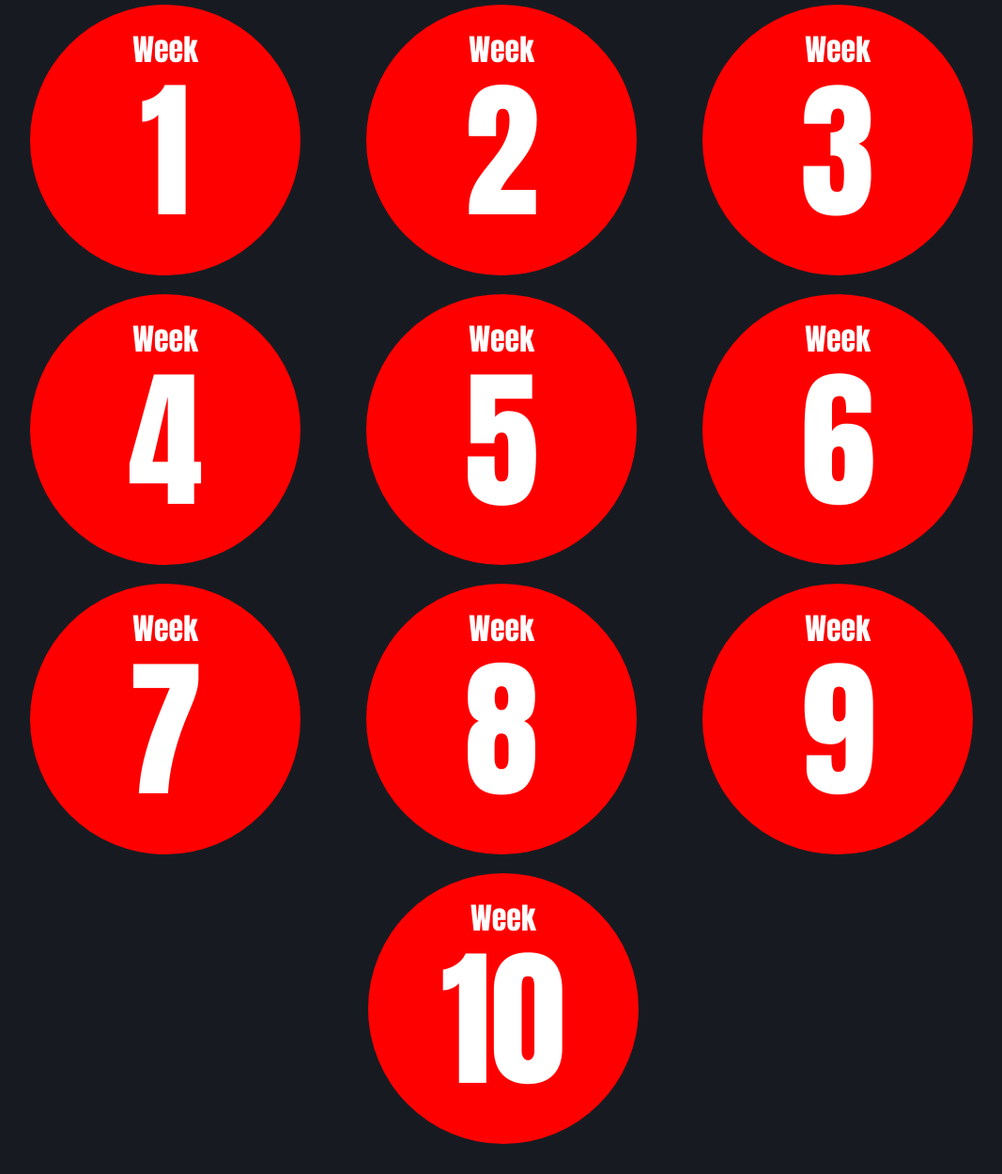
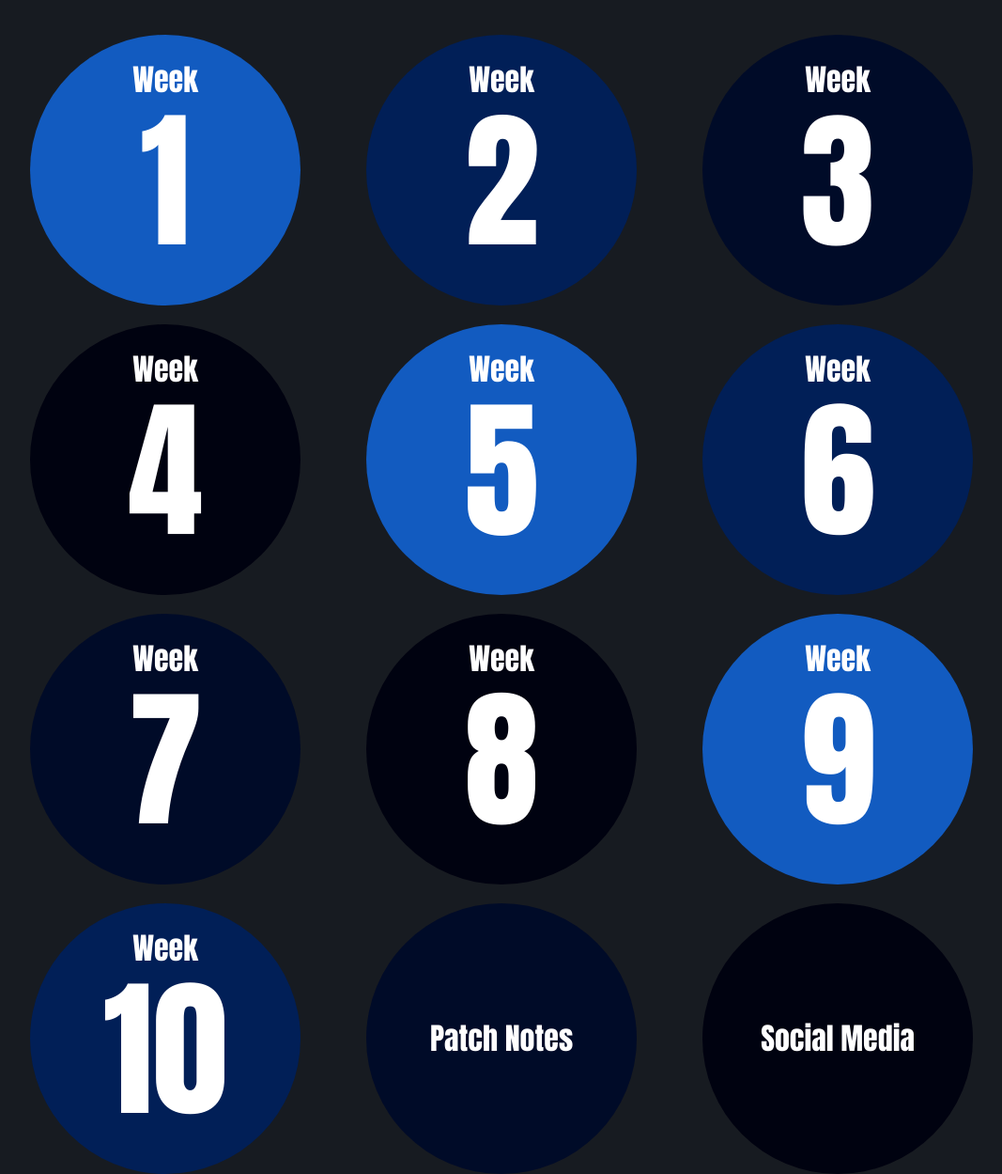
Before and after one commit to rshah917/WebsiteBeta, a plain HTML site: page index.html in a window 1280 px wide. Shown: the part 940-2189 px from the top of the page at 94% size, without its empty margins (86-1153 px from the left). Before the commit the page ends 2157 px from the top, so only its background shows below. Drawn offline with Linux system fonts and the light colour scheme.

Commit message:
Update index.html

```diff
--- a/index.html
+++ b/index.html
@@ -40,7 +40,7 @@
         }
         p {font-family: tahoma; color: white; text-align: center; font-size: 16px; font-weight: bold;}
 
-        h1 {font-family: fantasy; color: #235fd3;}
+        h1 {font-family: fantasy; color: #235fd3; font-size: 45px;}
 
         h2 {font-family: Impact; color: #235fd3; text-align: center;}
 
@@ -88,11 +88,6 @@
             line-height: 0.75em;
         }
 
-      /*  li.circle a{
-            padding-top: 0.5em;
-        }*/
-
-
         </style>
     </head>
     <body>
@@ -103,37 +98,42 @@
             been so straightforward&#33;
             <h2> Season 5 - Fortnite Battle Royale </h2>
             <ul class="nav">
-            <li class="circle">
+            <li class="circle" style="background: rgb(18, 91, 192);">
             <a href="week1.html" target="_same">Week <br><span class="wknum">1</span></a>
             </li>
-            <li class="circle">
+            <li class="circle" style="background: rgb(1, 31, 87);">
             <a href="week2.html" target="_same">Week <br><span class="wknum">2</span></a>
             </li>
-            <li class="circle">
+            <li class="circle" style="background: rgb(0, 11, 40);">
             <a href="week3.html" target="_same">Week <br><span class="wknum">3</span></a>
             </li>
-            <li class="circle">
+            <li class="circle" style="background: rgb(0, 2, 16);">
             <a href="week4.html" target="_same">Week <br><span class="wknum">4</span></a>
             </li>
-            <li class="circle">
+            <li class="circle" style="background: rgb(18, 91, 192);">
             <a href="week5.html" target="_same">Week <br><span class="wknum">5</span></a>
             </li>
-            <li class="circle">
+            <li class="circle" style="background: rgb(1, 31, 87);">
             <a href="week6.html" target="_same">Week <br><span class="wknum">6</span></a>
             </li>
-            <li class="circle">
+            <li class="circle" style="background: rgb(0, 11, 40);">
             <a href="week7.html" target="_same">Week <br><span class="wknum">7</span></a>
             </li>
-            <li class="circle">
+            <li class="circle" style="background: rgb(0, 2, 16);">
             <a href="week8.html" target="_same">Week <br><span class="wknum">8</span></a>
             </li>
-            <li class="circle">
+            <li class="circle" style="background: rgb(18, 91, 192);">
             <a href="week9.html" target="_same">Week <br><span class="wknum">9</span></a>
             </li>
-            <li class="circle" style="margin-left: 34%">
+            <li class="circle" style="background: rgb(1, 31, 87);">
             <a href="week10.html" target="_same">Week <br><span class="wknum">10</span></a>
             </li>
+            <li class="circle" style="background: rgb(0, 11, 40);">
+            <a href="patchnotes.html" target="_same"><br>Patch Notes</a>
+            </li>
+            <li class="circle" style="background: rgb(0, 2, 16);">
+            <a href="donation.html" target="_same"><br>Social Media</a>
+            </li>
             </ul>
-
     </body>
 </html>
```
